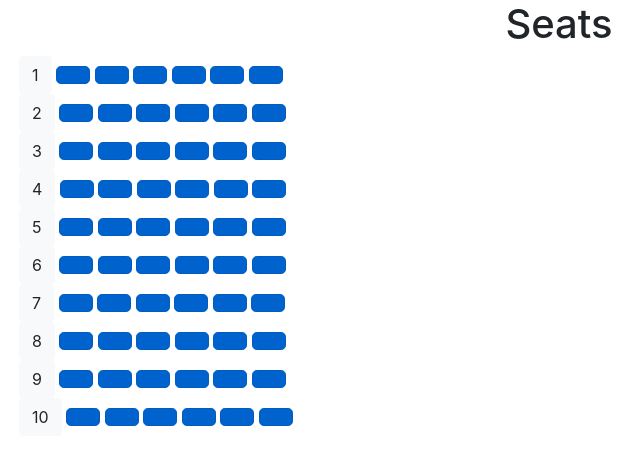
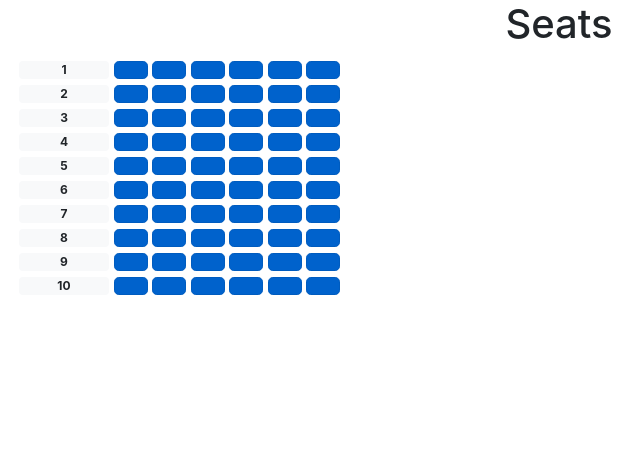
Before and after one commit to maiteboehm/snakes_on_a_plane, a Flask app: page /seats in a window 1280 px wide. Shown: the part 56-521 px from the top of the page, without its empty margins (81-723 px from the left). Run offline with Flask 2, Linux system fonts and the light colour scheme; some libraries are stand-ins or nearby versions.

Commit message:
changes seat layout

```diff
--- a/project/website/python_scripts.py
+++ b/project/website/python_scripts.py
@@ -15,7 +15,7 @@ def write_seats_html(seat_list_new, directory, filename='seats.html', cwd=os.get
                     file.write('<div class="container">\n')
                     for symbol in liste:
                         if symbol == liste[0]:
-                            file.write('\t<button type="button" class="btn btn-light">' + symbol + '</button>\n')
+                            file.write('\t<span type="button" class="badge badge-light col-1">' + symbol + '</span>\n')
                         else:
                             file.write('\t<button type="button" class="btn btn-primary btn-lg active" role="button" '
                                    'aria-pressed="true"></button>\n')
--- a/project/website/templates/base.html
+++ b/project/website/templates/base.html
@@ -7,13 +7,15 @@
       rel="stylesheet"
       href="https://cdn.jsdelivr.net/npm/bootstrap@4.0.0/dist/css/bootstrap.min.css"
       integrity="sha384-Gn5384xqQ1aoWXA+058RXPxPg6fy4IWvTNh0E263XmFcJlSAwiGgFAW/dAiS6JXm"
-      crossorigin="anonymous"
-    />
+      crossorigin="anonymous"/>
     <link
       rel="stylesheet"
       href="https://stackpath.bootstrapcdn.com/font-awesome/4.7.0/css/font-awesome.min.css"
-      crossorigin="anonymous"
-    />
+      crossorigin="anonymous"/>
+      <link
+      rel="stylesheet"
+      type="text/css"
+      href="/custom.css"/>
 
 
     <title>{% block title %}Home{% endblock %}</title>
@@ -80,10 +82,7 @@
       integrity="sha384-JZR6Spejh4U02d8jOt6vLEHfe/JQGiRRSQQxSfFWpi1MquVdAyjUar5+76PVCmYl"
       crossorigin="anonymous"
     ></script>
-  <link
-      rel="stylesheet"
-      type="text/css"
-      href="custom.css">
+
 
   </body>
 </html>
--- a/project/website/templates/custom.css
+++ /dev/null
@@ -1 +0,0 @@
-.btnseat{ font-size: 20px }
--- a/project/website/templates/seats.html
+++ b/project/website/templates/seats.html
@@ -1,7 +1,7 @@
 {% extends "base.html" %} {% block title %}Seats{% endblock %} {% block content%}
 <h1 align="center">Seats</h1>
 <div class="container">
-	<button type="button" class="btn btn-light">1</button>
+	<span type="button" class="badge badge-light col-1">1</span>
 	<button type="button" class="btn btn-primary btn-lg active" role="button" aria-pressed="true"></button>
 	<button type="button" class="btn btn-primary btn-lg active" role="button" aria-pressed="true"></button>
 	<button type="button" class="btn btn-primary btn-lg active" role="button" aria-pressed="true"></button>
@@ -10,7 +10,7 @@
 	<button type="button" class="btn btn-primary btn-lg active" role="button" aria-pressed="true"></button>
 </div>
 <div class="container">
-	<button type="button" class="btn btn-light">2</button>
+	<span type="button" class="badge badge-light col-1">2</span>
 	<button type="button" class="btn btn-primary btn-lg active" role="button" aria-pressed="true"></button>
 	<button type="button" class="btn btn-primary btn-lg active" role="button" aria-pressed="true"></button>
 	<button type="button" class="btn btn-primary btn-lg active" role="button" aria-pressed="true"></button>
@@ -19,7 +19,7 @@
 	<button type="button" class="btn btn-primary btn-lg active" role="button" aria-pressed="true"></button>
 </div>
 <div class="container">
-	<button type="button" class="btn btn-light">3</button>
+	<span type="button" class="badge badge-light col-1">3</span>
 	<button type="button" class="btn btn-primary btn-lg active" role="button" aria-pressed="true"></button>
 	<button type="button" class="btn btn-primary btn-lg active" role="button" aria-pressed="true"></button>
 	<button type="button" class="btn btn-primary btn-lg active" role="button" aria-pressed="true"></button>
@@ -28,7 +28,7 @@
 	<button type="button" class="btn btn-primary btn-lg active" role="button" aria-pressed="true"></button>
 </div>
 <div class="container">
-	<button type="button" class="btn btn-light">4</button>
+	<span type="button" class="badge badge-light col-1">4</span>
 	<button type="button" class="btn btn-primary btn-lg active" role="button" aria-pressed="true"></button>
 	<button type="button" class="btn btn-primary btn-lg active" role="button" aria-pressed="true"></button>
 	<button type="button" class="btn btn-primary btn-lg active" role="button" aria-pressed="true"></button>
@@ -37,7 +37,7 @@
 	<button type="button" class="btn btn-primary btn-lg active" role="button" aria-pressed="true"></button>
 </div>
 <div class="container">
-	<button type="button" class="btn btn-light">5</button>
+	<span type="button" class="badge badge-light col-1">5</span>
 	<button type="button" class="btn btn-primary btn-lg active" role="button" aria-pressed="true"></button>
 	<button type="button" class="btn btn-primary btn-lg active" role="button" aria-pressed="true"></button>
 	<button type="button" class="btn btn-primary btn-lg active" role="button" aria-pressed="true"></button>
@@ -46,7 +46,7 @@
 	<button type="button" class="btn btn-primary btn-lg active" role="button" aria-pressed="true"></button>
 </div>
 <div class="container">
-	<button type="button" class="btn btn-light">6</button>
+	<span type="button" class="badge badge-light col-1">6</span>
 	<button type="button" class="btn btn-primary btn-lg active" role="button" aria-pressed="true"></button>
 	<button type="button" class="btn btn-primary btn-lg active" role="button" aria-pressed="true"></button>
 	<button type="button" class="btn btn-primary btn-lg active" role="button" aria-pressed="true"></button>
@@ -55,7 +55,7 @@
 	<button type="button" class="btn btn-primary btn-lg active" role="button" aria-pressed="true"></button>
 </div>
 <div class="container">
-	<button type="button" class="btn btn-light">7</button>
+	<span type="button" class="badge badge-light col-1">7</span>
 	<button type="button" class="btn btn-primary btn-lg active" role="button" aria-pressed="true"></button>
 	<button type="button" class="btn btn-primary btn-lg active" role="button" aria-pressed="true"></button>
 	<button type="button" class="btn btn-primary btn-lg active" role="button" aria-pressed="true"></button>
@@ -64,7 +64,7 @@
 	<button type="button" class="btn btn-primary btn-lg active" role="button" aria-pressed="true"></button>
 </div>
 <div class="container">
-	<button type="button" class="btn btn-light">8</button>
+	<span type="button" class="badge badge-light col-1">8</span>
 	<button type="button" class="btn btn-primary btn-lg active" role="button" aria-pressed="true"></button>
 	<button type="button" class="btn btn-primary btn-lg active" role="button" aria-pressed="true"></button>
 	<button type="button" class="btn btn-primary btn-lg active" role="button" aria-pressed="true"></button>
@@ -73,7 +73,7 @@
 	<button type="button" class="btn btn-primary btn-lg active" role="button" aria-pressed="true"></button>
 </div>
 <div class="container">
-	<button type="button" class="btn btn-light">9</button>
+	<span type="button" class="badge badge-light col-1">9</span>
 	<button type="button" class="btn btn-primary btn-lg active" role="button" aria-pressed="true"></button>
 	<button type="button" class="btn btn-primary btn-lg active" role="button" aria-pressed="true"></button>
 	<button type="button" class="btn btn-primary btn-lg active" role="button" aria-pressed="true"></button>
@@ -82,7 +82,7 @@
 	<button type="button" class="btn btn-primary btn-lg active" role="button" aria-pressed="true"></button>
 </div>
 <div class="container">
-	<button type="button" class="btn btn-light">10</button>
+	<span type="button" class="badge badge-light col-1">10</span>
 	<button type="button" class="btn btn-primary btn-lg active" role="button" aria-pressed="true"></button>
 	<button type="button" class="btn btn-primary btn-lg active" role="button" aria-pressed="true"></button>
 	<button type="button" class="btn btn-primary btn-lg active" role="button" aria-pressed="true"></button>
```
